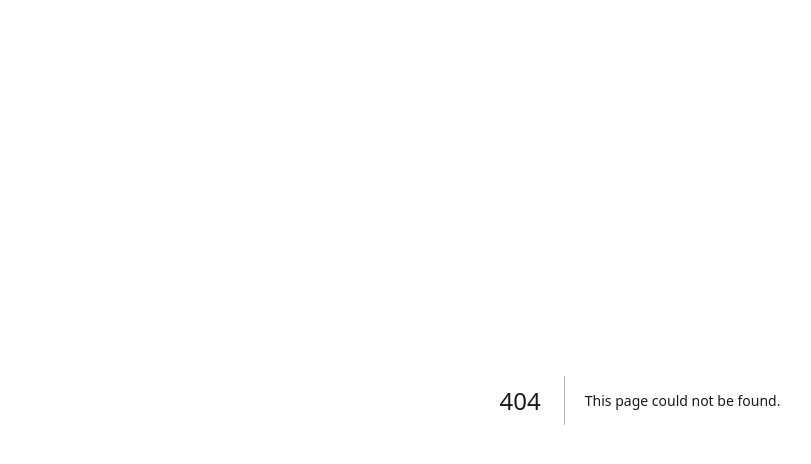
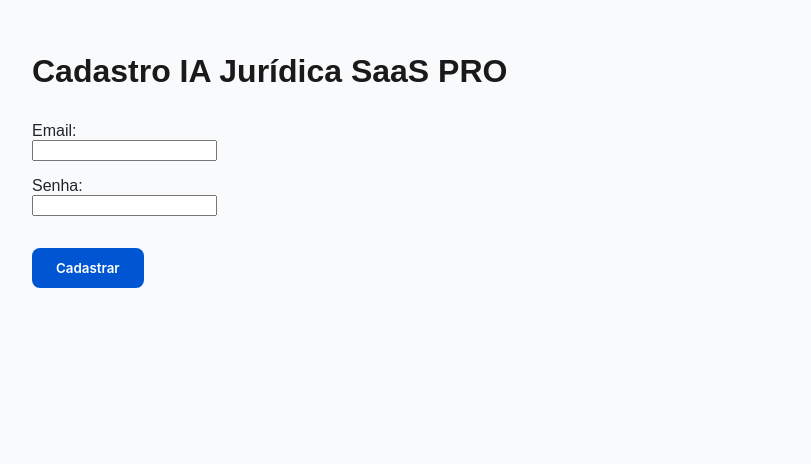
Before and after one commit to aijuridica/ia-juridica-saas-pro, a Next.js app in the folder frontend/: page /register in a window 1280 px wide. Before the commit this address had no page. Shown: the top 464 px of the page, without its empty margins (0-811 px from the left). Built offline with nearby package versions, Linux system fonts and the light colour scheme.

Commit message:
Create register.js

```diff
--- /dev/null
+++ b/frontend/pages/register.js
@@ -0,0 +1,59 @@
+import Head from 'next/head';
+import GlobalStyle from '../styles/GlobalStyle';
+import { useState } from 'react';
+import axios from 'axios';
+import { useRouter } from 'next/router';
+
+export default function Register() {
+  const [email, setEmail] = useState('');
+  const [senha, setSenha] = useState('');
+  const router = useRouter();
+
+  const handleRegister = async (e) => {
+    e.preventDefault();
+    try {
+      await axios.post(`${process.env.NEXT_PUBLIC_API_URL}/auth/register`, {
+        email,
+        senha,
+      });
+      alert('Cadastro realizado com sucesso!');
+      router.push('/login');
+    } catch (error) {
+      console.error('Erro ao cadastrar:', error);
+      alert('Erro no cadastro.');
+    }
+  };
+
+  return (
+    <>
+      <Head>
+        <title>Cadastro - IA Jurídica SaaS PRO</title>
+      </Head>
+      <GlobalStyle />
+      <div style={{ padding: '2rem', fontFamily: 'Arial, sans-serif' }}>
+        <h1>Cadastro IA Jurídica SaaS PRO</h1>
+        <form onSubmit={handleRegister} style={{ marginTop: '2rem' }}>
+          <div>
+            <label>Email:</label><br />
+            <input
+              type="email"
+              value={email}
+              onChange={(e) => setEmail(e.target.value)}
+              required
+            />
+          </div>
+          <div style={{ marginTop: '1rem' }}>
+            <label>Senha:</label><br />
+            <input
+              type="password"
+              value={senha}
+              onChange={(e) => setSenha(e.target.value)}
+              required
+            />
+          </div>
+          <button type="submit" style={{ marginTop: '2rem' }}>Cadastrar</button>
+        </form>
+      </div>
+    </>
+  );
+}
```
